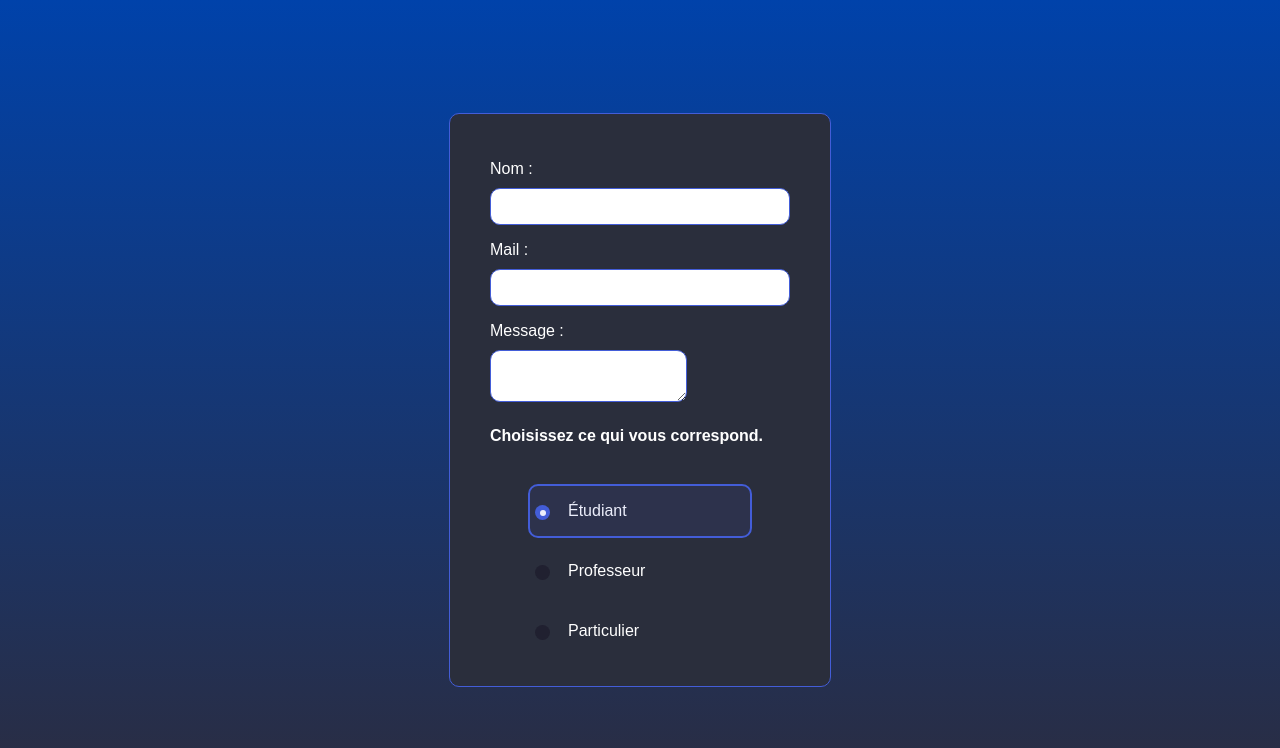
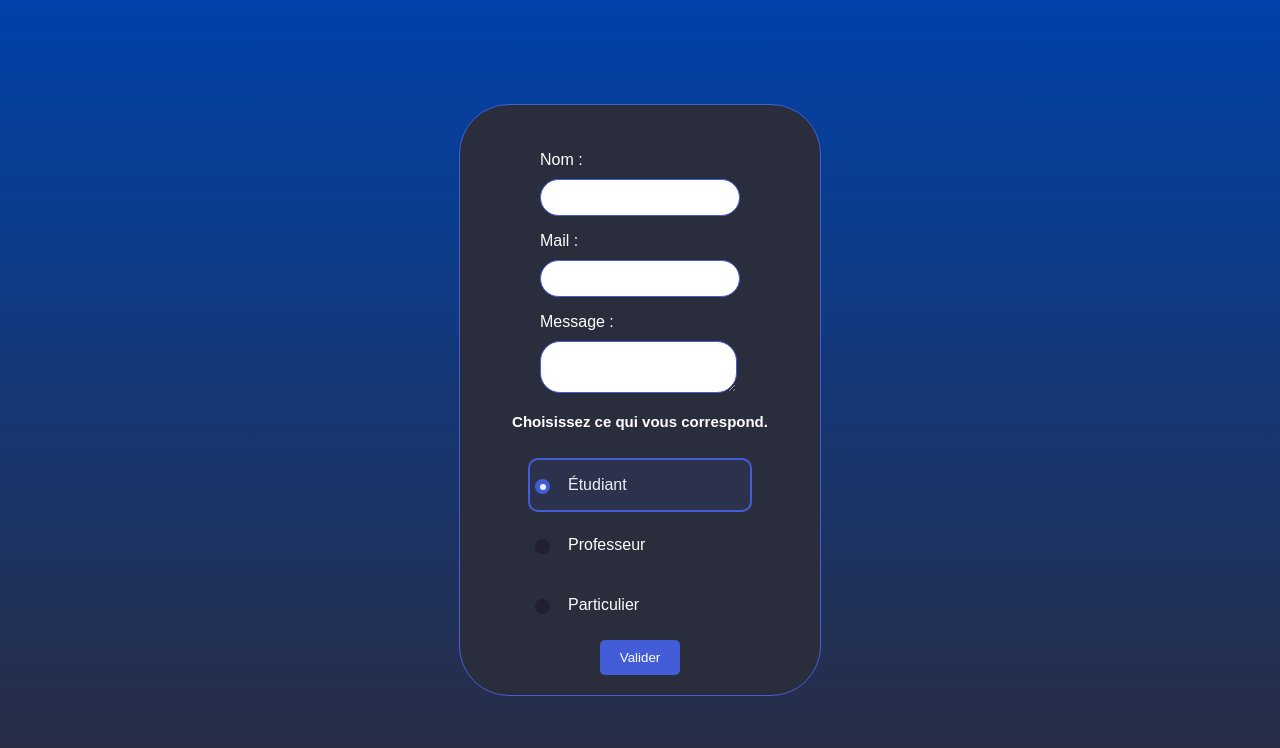
Before and after one commit to Malayme/Dev_Web, a plain HTML site: page codes/formulaire.html in a window 1280 px wide. Drawn offline with Linux system fonts and the light colour scheme.

Commit message:
arrondissemenet + alerte

```diff
--- a/codes/formulaire.html
+++ b/codes/formulaire.html
@@ -8,7 +8,7 @@
       font-family: Arial, sans-serif;
       background-color: #202030;
       min-height: 100vh;
-      margin: 0;
+      margin: 0px;
       display: flex;
       justify-content: center;
       align-items: center;
@@ -29,8 +29,7 @@
     .radio-input {
       color: white;
       padding: 10px;
-      border-radius: 10px;
-      width: 300px;
+      width: 200px;
       margin: 0 auto;
       align-items: center;
     }
@@ -41,10 +40,10 @@
     }
     form>div {
       border: 1px solid #435dd8;
-      border-radius: 10px;
+      border-radius: 50px;
       padding: 20px;
-      width: 340px;
-      margin: 0 auto;
+      width: 320px;
+      margin: 0px 10px;
       background-color: #2a2e3c;
     }
     .form-example label {
@@ -56,13 +55,26 @@
       padding: 10px;
       box-sizing: border-box;
       border: 1px solid #435dd8;
-      border-radius: 10px;
+      border-radius: 20px;
       background-color: white;
       color: black;
     }
+
+    .form-example h4 {
+      padding: 0px;
+      margin: 10px 0px;
+      white-space: nowrap;
+      text-align: center;
+      font-size: 15px;
+      width: 100%;
+      display: flex;
+      justify-content: center;
+      align-items: center;
+    }
+
     #message {
       border: 1px solid #435dd8;
-      border-radius: 10px;
+      border-radius: 20px;
       padding: 10px;
       box-sizing: border-box;
       background-color: white;
@@ -133,6 +145,27 @@
     .radio-input .label input[type="radio"]:checked::before {
       transform: scale(1);
     }
+
+    .button {
+      display: flex;
+      justify-content: center;
+      margin-top: px;
+    }
+
+    .button button {
+      padding: 10px 20px;
+      background-color: #435dd8;
+      color: white;
+      border: none;
+      border-radius: 5px;
+      cursor: pointer;
+      transition: background-color 0.3s;
+    }
+
+    .button button:hover {
+      background-color: #2a2e3c;
+    }
+
     @keyframes pulse {
       0% {
         box-shadow: 0 0 0 0 rgba(255, 255, 255, 0.4);
@@ -181,17 +214,17 @@
           <p class="text">Particulier</p>
         </label>
       </div>
-      <!--
-                <script>
-                    const obj = {}
-                    obj.test = function(a, b) {
-                        alert(`a=${a} b=${b}`)
-                    };
-                    obj.test(1, 2)
-                </script>
-                <button onclick="obj.test(1, 5);">
-                    clickmoi
-                </button> -->
+
+      <div class="button">
+        <button type="button" onclick="afficherAlerte()">Valider</button>
+        <script>
+          alert("Ceci est un formulaire d'inscription.")
+
+          function afficherAlerte() {
+            alert("Merci d'avoir rempli le formulaire !");
+          }
+        </script>
+      </div>
     </div>
   </form>
 </body>
```
